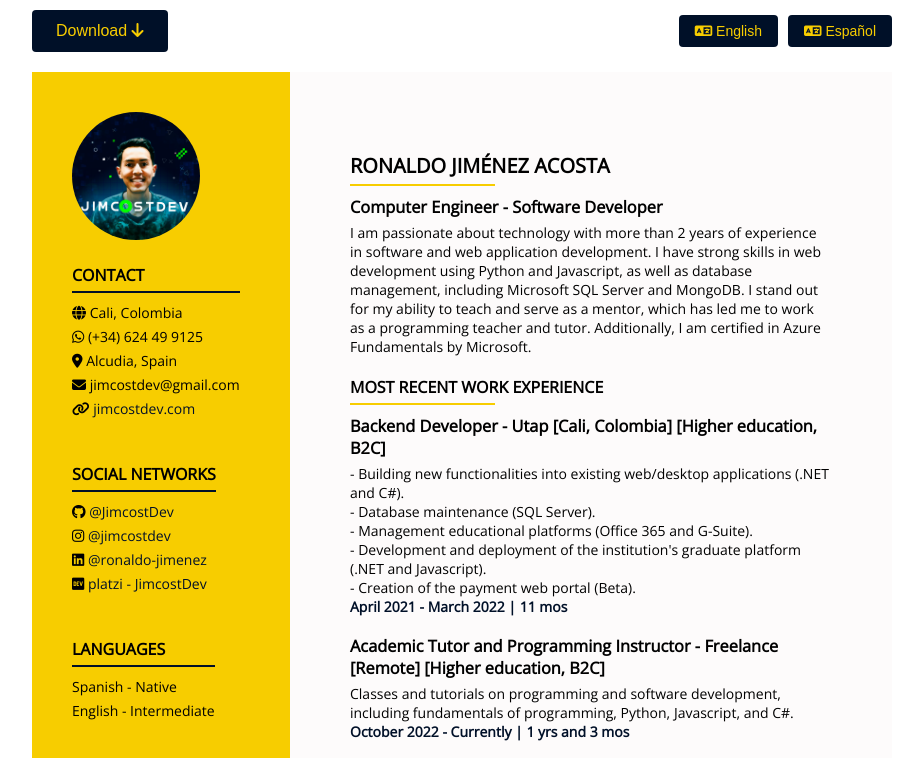
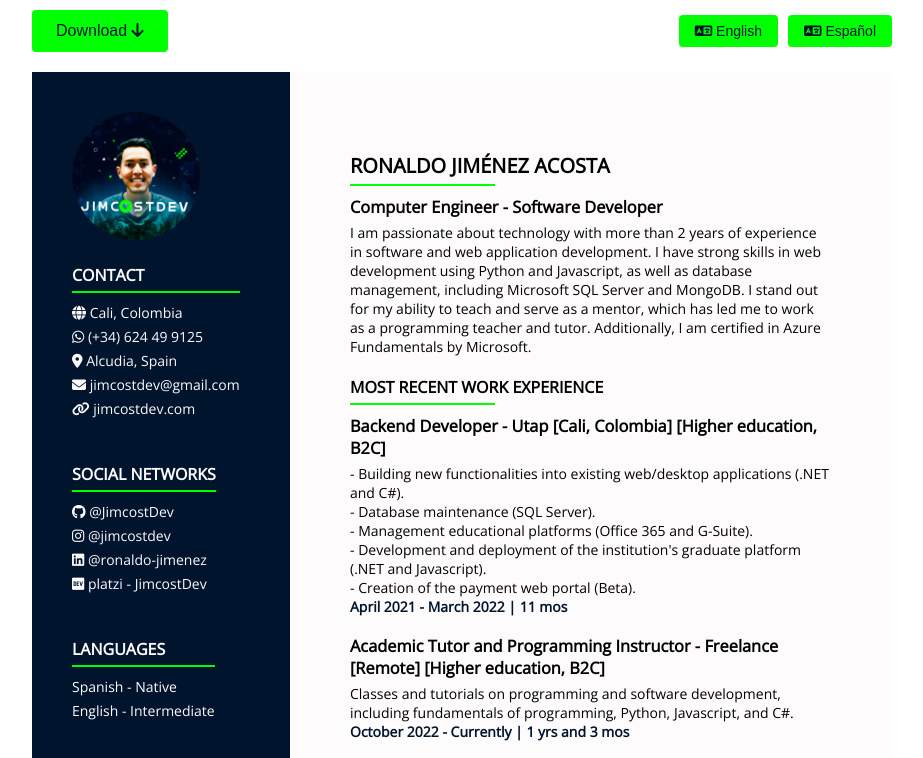
Before and after one commit to JimcostDev/jimcostdev_cv, a plain HTML site: page index.html in a window 1280 px wide. Shown: the top 758 px of the page, without its empty margins (178-1101 px from the left). Drawn offline with nearby package versions, Linux system fonts and the light colour scheme; some packages are replaced by stand-ins of ours; a script that the page names is missing.

Commit message:
update paleta de colores

```diff
--- a/assets/css/_contacto.sass
+++ b/assets/css/_contacto.sass
@@ -19,21 +19,30 @@
     margin-bottom: $margen-abajo-seccion
     p
       margin-bottom: $margen-abajo-texto
+      color: $color-secundario
+    .titulo
+      color: $color-secundario
 
   .redes-sociales
     margin-bottom: $margen-abajo-seccion
     p
       margin-bottom: $margen-abajo-texto
+      color: $color-secundario
+    .titulo
+      color: $color-secundario
 
   .languages
     margin-bottom: $margen-abajo-seccion
     p
       margin-bottom: $margen-abajo-texto
+      color: $color-secundario
+    .titulo
+      color: $color-secundario
 
   aside a
     text-decoration: none
     display: inline-block
-    color: $color-terciario
+    color: $color-secundario
 
     &:hover
       text-decoration: underline
--- a/assets/css/_generales.sass
+++ b/assets/css/_generales.sass
@@ -1,8 +1,8 @@
 /**************** GENERALES **************************/
 
-$color-principal:#f7cd00
+$color-principal:#00142E
 $color-secundario:#fdfbfb
-$color-terciario:#001028
+$color-terciario:#00FF00
 $margen-abajo-seccion: 20px
 $margen-abajo-texto: 5px
 
@@ -43,12 +43,12 @@ body
       font-size: 20px
 
     .linea-principal
-      border: 1px solid $color-principal
+      border: 1px solid $color-terciario
       width: 30%
 
   .bold
     font-weight: 600
-    color: $color-terciario
+    color: $color-principal
 
   .mb
     margin-bottom: $margen-abajo-texto
```
Also changed, not shown: assets/css/main.css, 1 other file.
